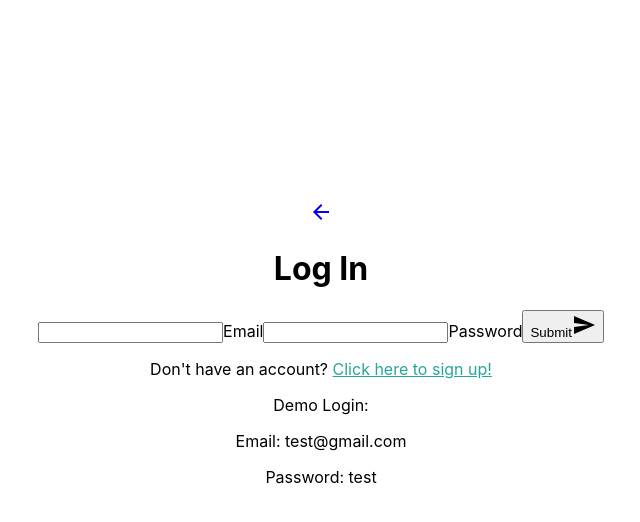
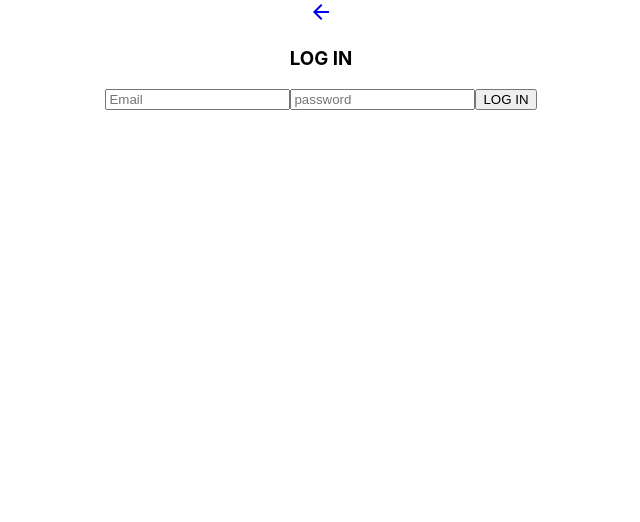
Before and after one commit to lynn7mitchell/MERN-Template, a React (Create React App) app in the folder client/: page /login in a window 1280 px wide. Shown: the top 522 px of the page, without its empty margins (319-959 px from the left). Built offline with nearby package versions, Linux system fonts and the light colour scheme.

Commit message:
function login with hooks

```diff
--- a/client/src/pages/Login.js
+++ b/client/src/pages/Login.js
@@ -1,150 +1,96 @@
-import React, { Component } from "react";
+import React, { useState, useEffect } from "react";
 import { Redirect, Link } from "react-router-dom";
 import axios from "axios";
 import authenticate from "../utils/Authenticate";
 import setAuthToken from "../utils/setAuthtoken";
 
-export class Login extends Component {
-  constructor() {
-    super();
-    this.state = {
-      redirect: false,
+export default function Login() {
+  const [redirect, setRedirect] = useState(false);
+  const [formData, setFormData] = useState({
     email: "",
     password: "",
-      errors: {}
-    };
-  }
-  componentDidMount() {
+  });
+  const [errors, setErrors] = useState({});
+
+  useEffect(() => {
+    // gets the bearer token to validate the user that is logged in
     const token = localStorage.getItem("example-app");
 
+    // if token is authenticated redirect page to /dashboard
     if (authenticate(token)) {
-      this.setState({
-        redirect: true
-      });
+      setRedirect(true);
     }
-  }
+  }, []);
 
-  onChange = e => {
-    this.setState({
-      [e.target.name]: e.target.value
-    });
+  // for for field change
+  const onChange = ({ target: { name, value } }) => {
+    setFormData({ ...formData, hasChanged: true, [name]: value });
   };
 
-  onSubmit = e => {
+  const onSubmit = (e) => {
     e.preventDefault();
 
     const newUser = {
-      email: this.state.email,
-      password: this.state.password
+      email: formData.email,
+      password: formData.password
     };
-
-
     axios
       .post("/api/user/login", newUser)
-      .then(response => {
-        if (response.data.token) {
-          const { token } = response.data;
+      .then((res) => {
+        if (res.data.token) {
+          const { token } = res.data;
 
           localStorage.setItem("example-app", token);
           setAuthToken(token);
         }
-        this.setState({
-          redirect: true,
-          errors: {}
+        console.log('here')
+        setRedirect(true);
+        setErrors(errors);
+      })
+      .catch((err) => {
+        console.error(err.res.data);
+        setErrors(err.res.data);
       });
-      })
-      .catch(err =>
-        this.setState({
-          errors: err.response.data
-        })
-      );
-  };
-  render() {
-    const styles = {
-      logo: {
-        display: "block",
-        margin: "0 auto",
-        width: "28vw"
-      },
-      error: {
-        color: "#cc0000",
-        fontSize: "0.8rem",
-        margin: 0
-      },
-      main: {
-        textAlign: "center",
-        marginTop: "25vh"
-      },
-      signupLink: {
-        color: "#26a69a"
-      }
   };
 
-    const { errors } = this.state;
-
-    if (this.state.redirect) {
+  if (redirect) {
     return <Redirect to="/dashboard" />;
   }
   return (
-      <div style={styles.main}>
+    <div>
       <Link to={{ pathname: "/" }}>
         <i className="material-icons back-button">arrow_back</i>
       </Link>
-        <div className="container">
-          <h1>Log In</h1>
-          <div className="row">
-            <form onSubmit={this.onSubmit}>
-
+      <h3>LOG IN</h3>
+      <form onSubmit={(e) => onSubmit(e)}>
+        {/* Email */}
         <input
+          type="email"
           id="email"
           type="email"
-                    className="validate"
+          className="form-feild"
           name="email"
-                    value={this.state.email}
-                    onChange={this.onChange}
+          placeholder="Email"
+          value={formData.email}
+          onChange={(e) => onChange(e)}
         />
-                  <label htmlFor="email">Email</label>
 
-                {errors.user && <div style={styles.error}>{errors.user}</div>}
-
-
-
+        {/* Password */}
         <input
+          type="password"
           id="password"
           type="password"
-                    className="validate"
+          className="form-feild"
           name="password"
-                    value={this.state.password}
-                    onChange={this.onChange}
+          placeholder="password"
+          value={formData.password}
+          onChange={(e) => onChange(e)}
         />
-                  <label htmlFor="password">Password</label>
-                {errors.password && (
-                  <div style={styles.error}>{errors.password}</div>
-                )}
-                <button
-                  type="submit"
-                  name="action"
-                >
-                  Submit
-                  <i className="material-icons right">send</i>
+
+        <button type="submit" name="action">
+          LOG IN
         </button>
-                <p>
-                  Don't have an account?{" "}
-                  <a href="/SignUp" style={styles.signupLink}>
-                    Click here to sign up!
-                  </a>
-                </p>
-              <div className="row">
-                <p>Demo Login:</p>
-                <p>Email: test@gmail.com</p>
-                <p>Password: test</p>
-              </div>
       </form>
-          </div>
-        </div>
     </div>
   );
 }
-}
-
-export default Login;
```
Lines whose indentation alone changed are shown as unchanged.
